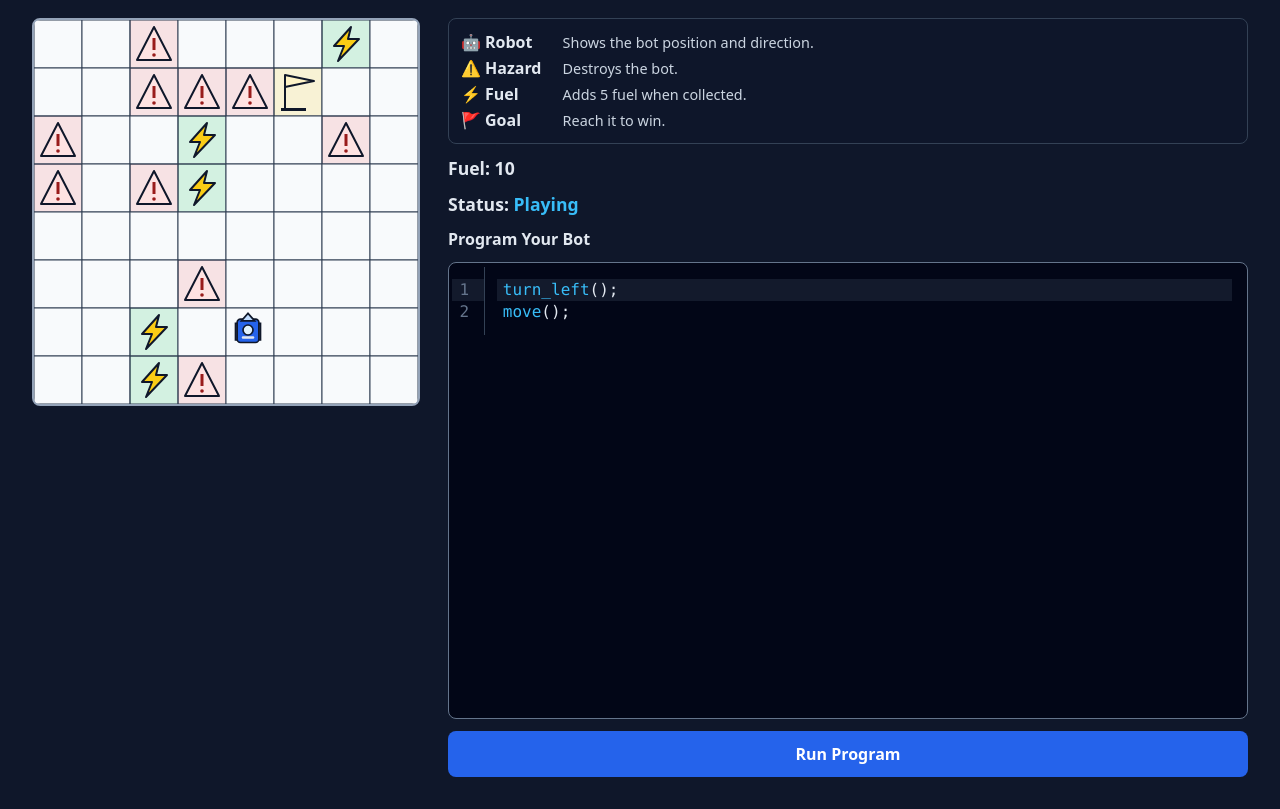
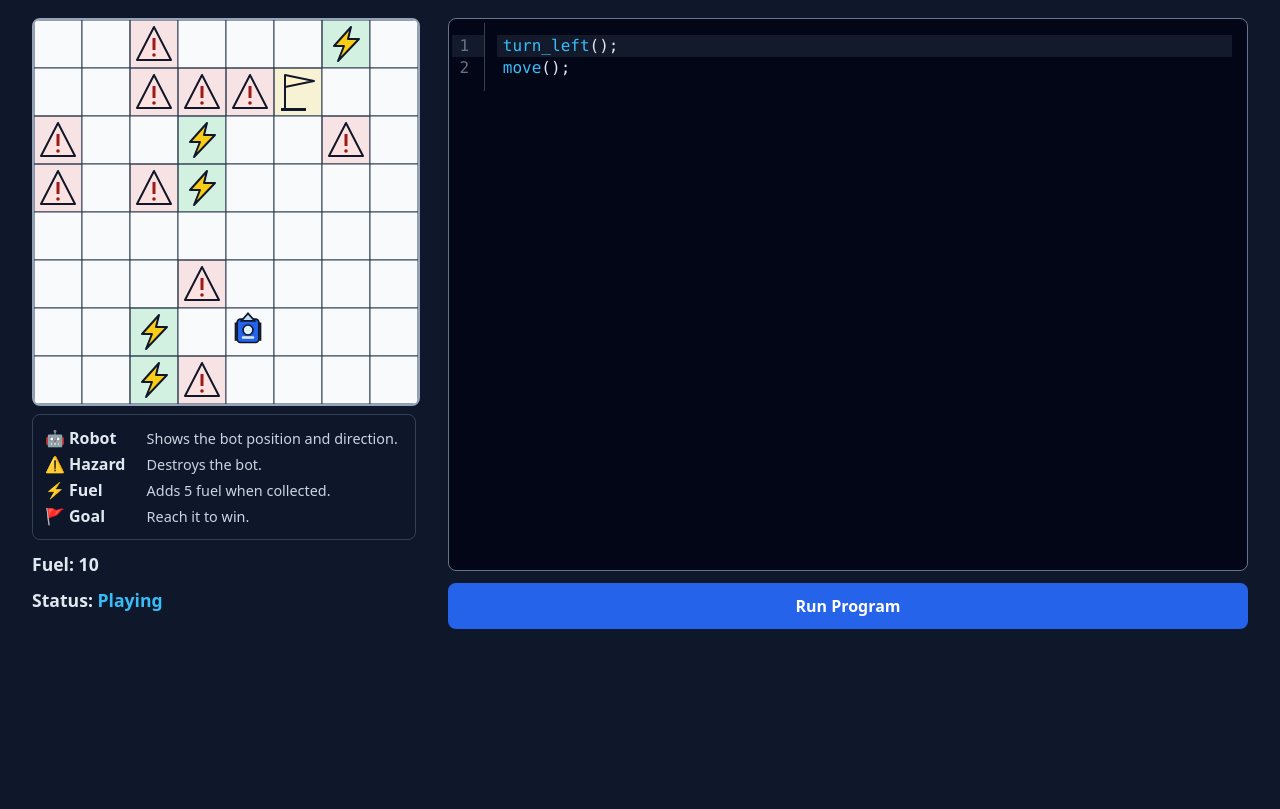
Before and after one commit to 4n41yz3r/bot-game, a website built with Vite: page index.html in a window 1280 px wide. Shown: the part 78-887 px from the top of the page. After the commit the page ends 800 px from the top, so only its background shows below. Built offline with nearby package versions, Linux system fonts and the light colour scheme.

Commit message:
Adjust layout and sizing.

```diff
--- a/src/styles.css
+++ b/src/styles.css
@@ -36,6 +36,12 @@ h1 {
 .map-frame {
   height: 384px;
   position: relative;
+  width: 384px;
+}
+
+.map-pane {
+  display: grid;
+  gap: 0.75rem;
   width: 384px;
 }
 
@@ -132,7 +138,8 @@ canvas {
   font-size: 0.9rem;
 }
 
-.control-panel p {
+.control-panel p,
+.map-pane p {
   font-size: 1.1rem;
   font-weight: 700;
   margin: 0;
--- a/src/ui/controls.ts
+++ b/src/ui/controls.ts
@@ -28,6 +28,9 @@ export function mountGame(root: HTMLElement): void {
 
   const layout = document.createElement("section");
   layout.className = "game-layout";
+
+  const mapPane = document.createElement("section");
+  mapPane.className = "map-pane";
 
   const mapFrame = document.createElement("div");
   mapFrame.className = "map-frame";
@@ -67,10 +70,6 @@ export function mountGame(root: HTMLElement): void {
   statusValue.dataset.testid = "status-value";
   status.append(statusLabel, statusValue);
 
-  const label = document.createElement("label");
-  label.id = "player-code-label";
-  label.textContent = "Program Your Bot";
-
   const editorShell = document.createElement("div");
   editorShell.className = "editor-shell";
   editorShell.dataset.testid = "code-editor-shell";
@@ -96,7 +95,7 @@ export function mountGame(root: HTMLElement): void {
       ),
       EditorView.lineWrapping,
       EditorView.contentAttributes.of({
-        "aria-labelledby": "player-code-label"
+        "aria-label": "Program Your Bot"
       }),
       EditorView.theme({
         "&": {
@@ -105,12 +104,12 @@ export function mountGame(root: HTMLElement): void {
           borderRadius: "0",
           color: "#e2e8f0",
           fontSize: "1rem",
-          minHeight: "28rem"
+          minHeight: "34rem"
         },
         ".cm-content": {
           caretColor: "#ffffff",
           fontFamily: 'Consolas, "Courier New", monospace',
-          minHeight: "28rem",
+          minHeight: "34rem",
           padding: "0.75rem"
         },
         ".cm-cursor, .cm-dropCursor": {
@@ -148,8 +147,9 @@ export function mountGame(root: HTMLElement): void {
     update();
   });
 
-  panel.append(legend, fuel, status, label, editorShell, runButton);
-  layout.append(mapFrame, panel);
+  mapPane.append(mapFrame, legend, fuel, status);
+  panel.append(editorShell, runButton);
+  layout.append(mapPane, panel);
   root.replaceChildren(heading, layout);
 
   window.javascriptBotGame = {
```
Also changed, not shown: tests/e2e/game-ui.spec.ts (+27 -1 lines).
